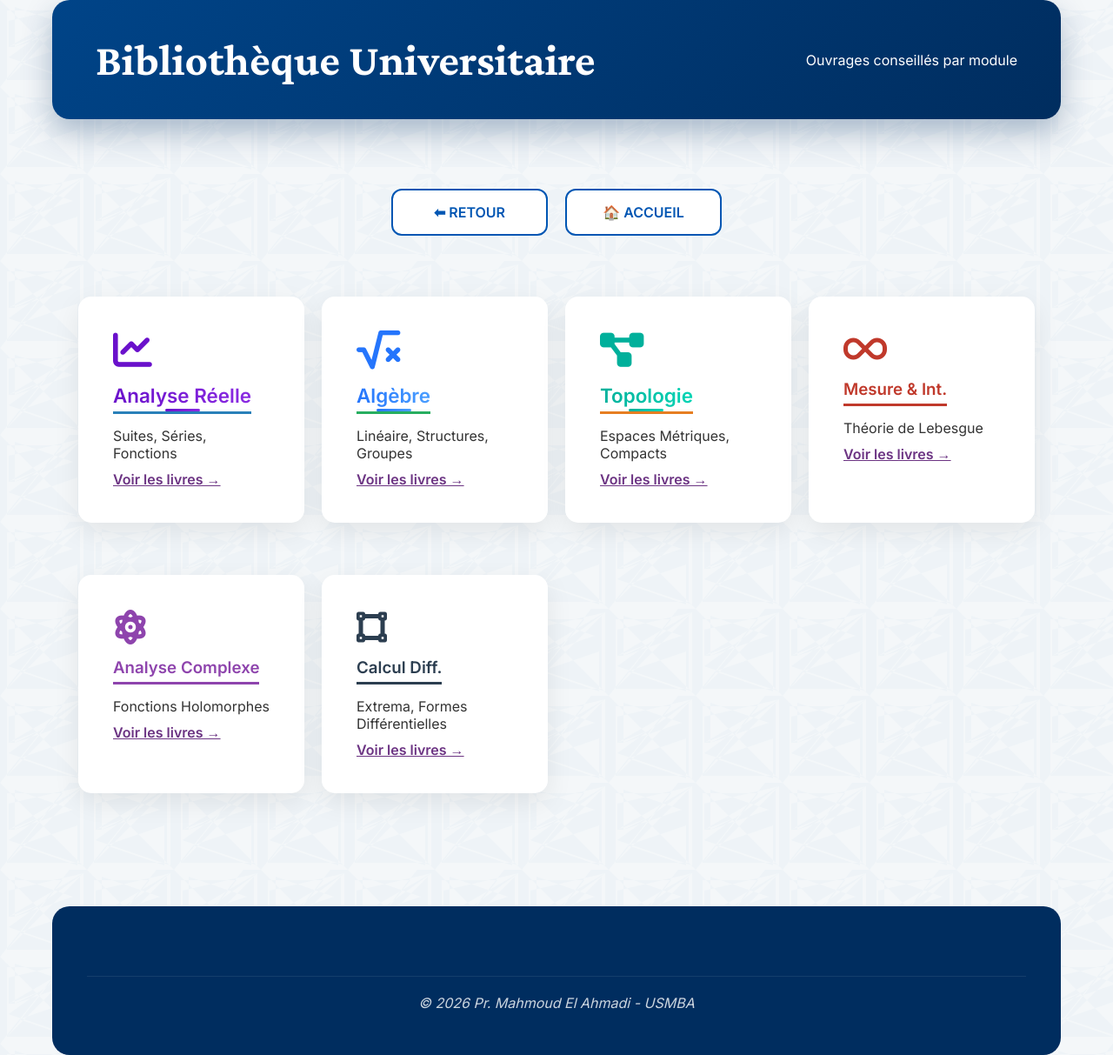
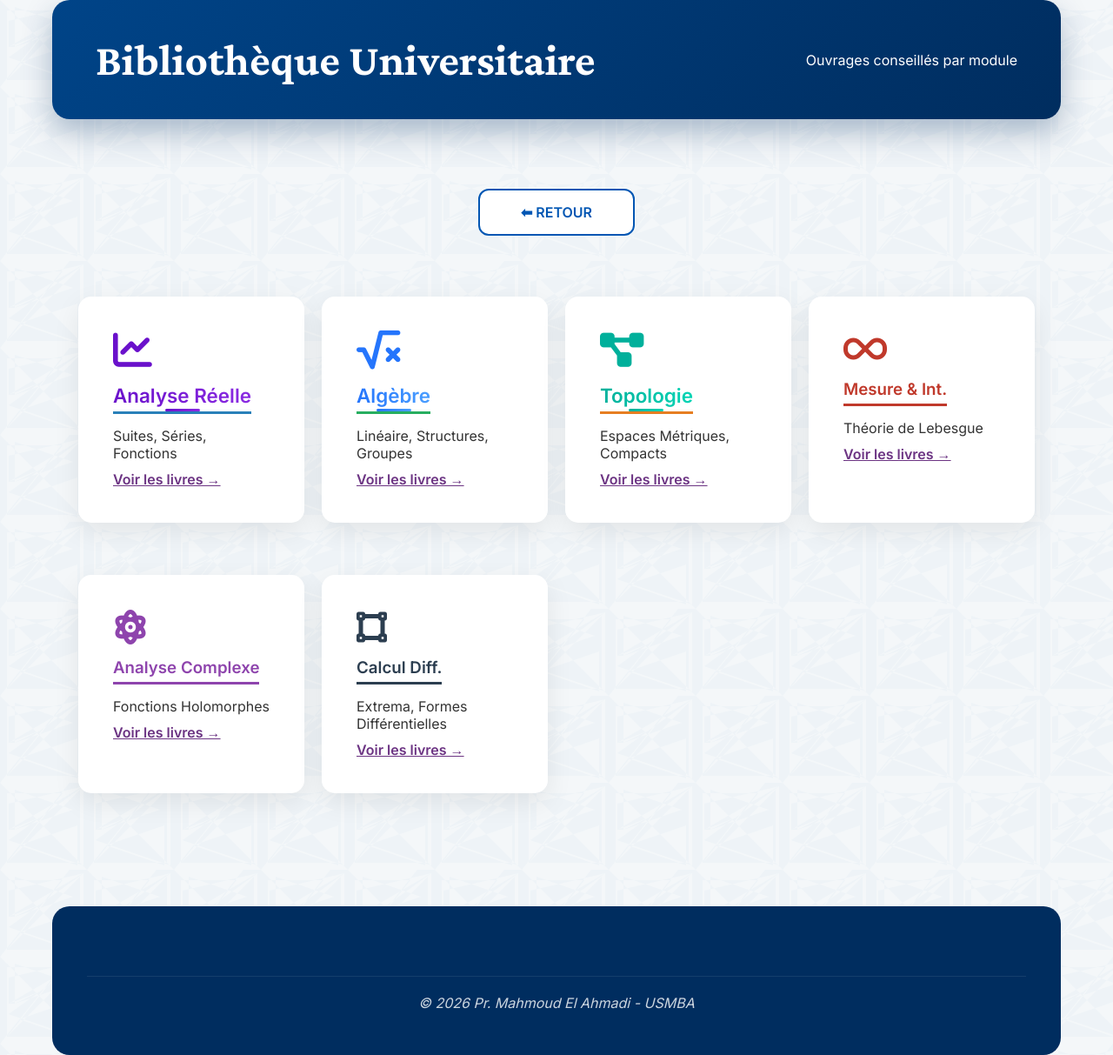
Before and after one commit to mahmoudmath/mahmoudmath.github.io, a Jekyll site: the page livres.html, which Jekyll copies as it is, in a window 1280 px wide. Shown: the whole page at 87% size. Built offline with Jekyll 4.4.1, drawn with Linux system fonts in a browser that asks for light colours.

Commit message:
Update livres.html

```diff
--- a/livres.html
+++ b/livres.html
@@ -30,7 +30,6 @@
 
         <nav class="academic-nav" data-aos="fade-up">
             <a href="pedagogie.html" class="nav-card">⬅ RETOUR</a>
-            <a href="index.html" class="nav-card">🏠 ACCUEIL</a>
         </nav>
 
         <div class="resources-grid">
```
